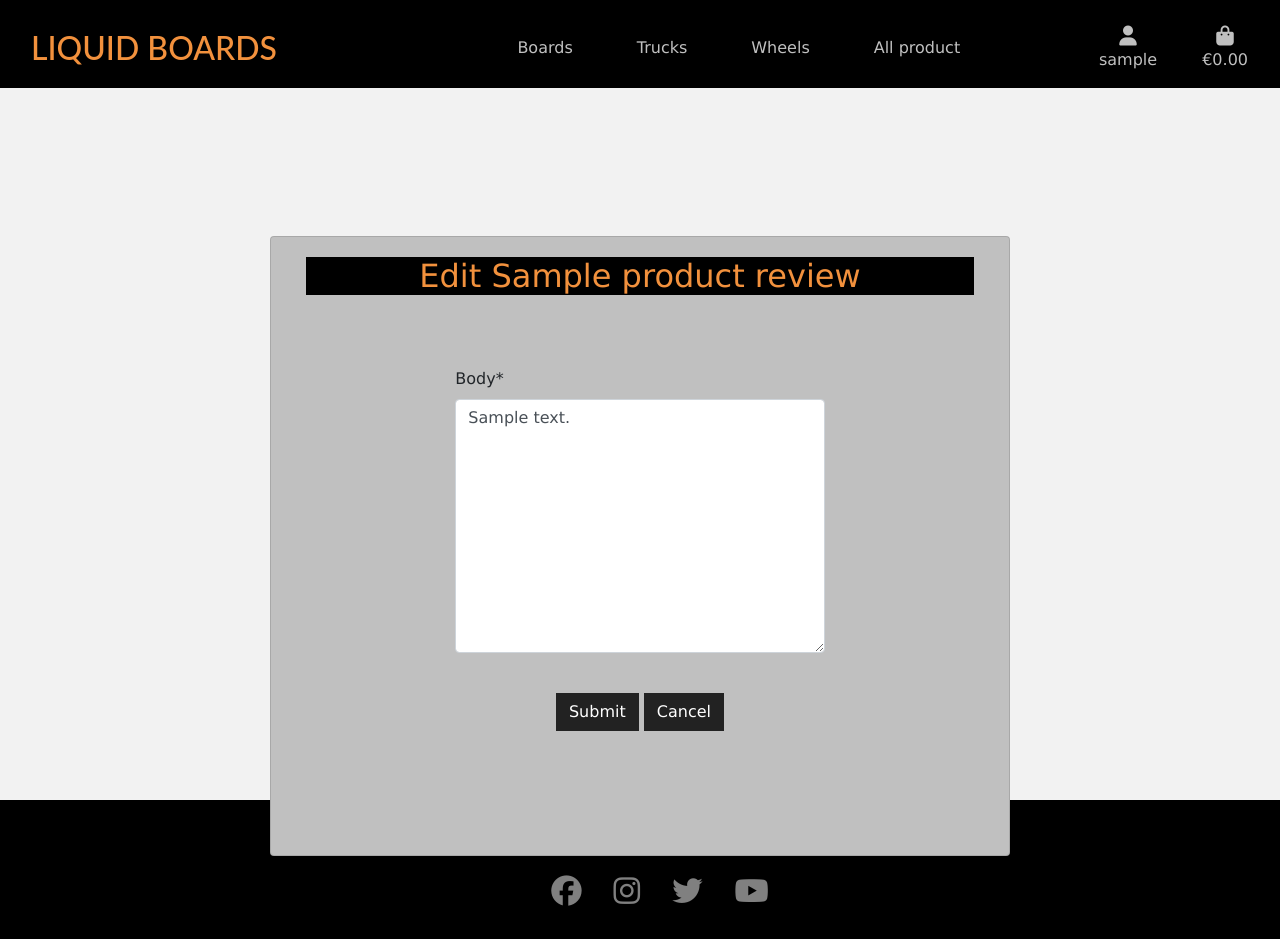
After one commit to DaveCaulfield/liquid-boards, a Django app: page /products/edit_review/1/ in a window 1280 px wide. The commit adds this page. Run offline with Django 3.2, Linux system fonts and the light colour scheme; a user stored in the database is signed in; tables that the repository leaves empty hold one stand-in row (values such as "Sample post"); some libraries are stand-ins or nearby versions.

Commit message:
addedit_review view, template, url, styling

```diff
--- /dev/null
+++ b/products/templates/products/edit_review.html
@@ -0,0 +1,50 @@
+{% extends "base.html" %}
+{% load static %}
+{% block page_header %}
+<!--header-->
+<div class="container header-container">
+  <div class="row">
+    <div class="col">
+    </div>
+  </div>
+</div>
+{% endblock %}
+{% block content %}
+<div class="overlay"></div>
+<div class="container">
+
+    <div class="reviews-card col-md-8 offset-md-2 card mb-1  mt-3 ">
+        <div class="card-body ">
+
+  <div class="row ">
+    <div class="col-12 text-center ">
+      <h2 class="review-heading mb-4 bg-black text-sunset">Edit  {{ product.name }} review
+      </h2>
+    </div>
+  </div>
+  <!-- form that allows the user to edit-->
+  <div class="row pb-5">
+    <div class="col-sm-10 offset-sm-1 col-md-8 offset-md-2 p-5 ">
+      <form method="POST" action="{% url 'edit_review' review.id %}" class="form mb-2"
+            enctype="multipart/form-data">
+        {% csrf_token %}
+        {{ form | crispy }}
+        <!--buttons to update or cancel the process-->
+        <div class="text-center">
+            <button type="submit" class="btn btn-black rounded-0  mt-4">Submit</button>
+
+          <a href="{% url 'product_detail' product.id %}" class="btn btn-black rounded-0  mt-4">Cancel
+          </a>
+        </div>
+      </form>
+
+
+    </div>
+  </div>
+
+
+
+    </div>
+  </div>
+</div>
+{% endblock %}
--- a/products/templates/products/product_detail.html
+++ b/products/templates/products/product_detail.html
@@ -101,7 +101,7 @@
 <div class="reviews-card col-md-8 offset-md-2 card mb-1  mt-3 ">
     <div class="card-body ">
 
-        <h3 class=" reviews-header text-center text-sunset"> {{ product.brand }} {{ product.name }} Reviews</h3>
+        <h3 class=" reviews-header text-center text-sunset">  {{ product.name }} Reviews</h3>
         <!-- We want a for loop inside the empty control tags to iterate through each comment in comments -->
         {% for review in reviews %}
         <div class=" text-black mt-4 " style="padding: 5px;">
@@ -123,7 +123,7 @@
             </span>
             {% if request.user.is_superuser %}
                 <small >
-                    <a href="">Edit</a> |
+                    <a href="{% url 'edit_review' review.id %}">Edit</a> |
                     <a class="text-danger" href="">Delete</a>
                 </small>
                 {% endif %}
--- a/products/urls.py
+++ b/products/urls.py
@@ -8,6 +8,7 @@ urlpatterns = [
     path('edit/<int:product_id>/', views.edit_product, name='edit_product'),
     path('delete/<int:product_id>/', views.delete_product, name='delete_product'),
     path('add_review/<int:product_id>/', views.add_review, name='add_review'),
+    path('edit_review/<int:review_id>/', views.edit_review, name='edit_review'),
     # path('delete_review/<int:product_id>/', views.delete_review, name='delete_review'),
 
 ]
--- a/products/views.py
+++ b/products/views.py
@@ -137,6 +137,36 @@ def add_review(request, product_id):
 
 
 
+@login_required
+def edit_review(request, review_id):
+    """
+    Edit a review
+    """
+    review = get_object_or_404(Review, pk=review_id)
+    if request.method == 'POST':
+        form = ReviewForm(request.POST, instance=review)
+        if form.is_valid():
+            form.save()
+            messages.success(request, 'Your review has been \
+            successfully updated.')
+            return redirect(
+                reverse('product_detail', args=(review.product.id,)))
+        else:
+            messages.error(request, 'Please try again.')
+    else:
+        form = ReviewForm(instance=review)
+
+    template = "products/edit_review.html"
+    context = {
+        "form": form,
+        "review": review,
+        "product": review.product,
+    }
+
+    return render(request, template, context)
+
+
+
 
 
 @login_required
```
